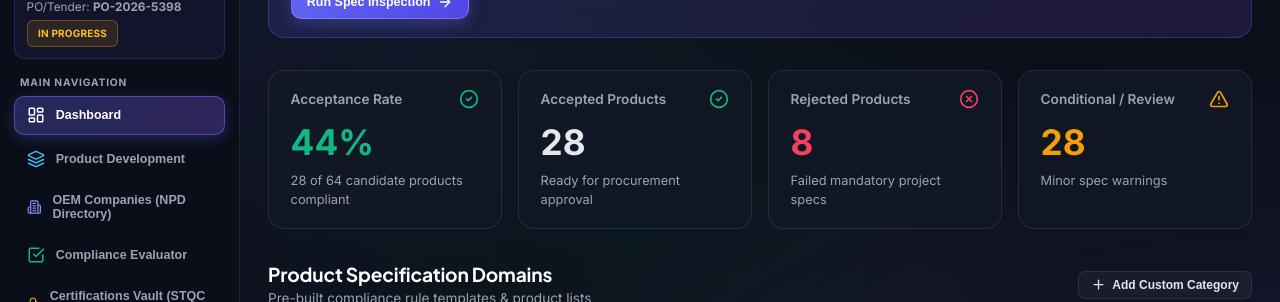
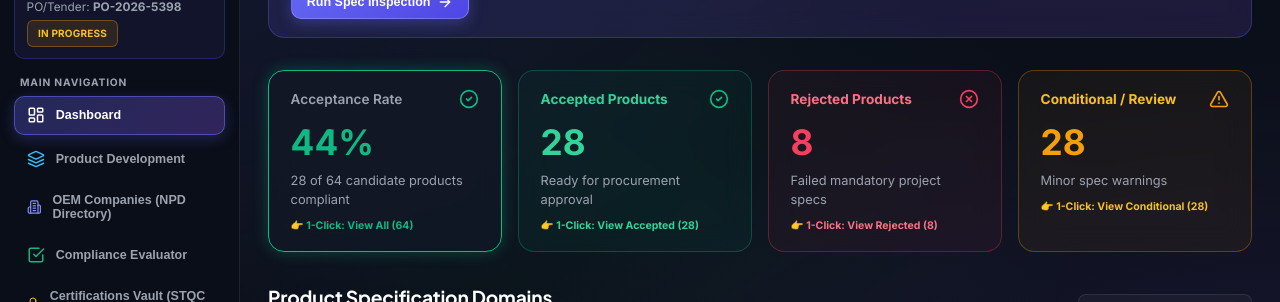
Before and after one commit to kamutam/Product_Development, a React (Vite) app: page / in a window 1280 px wide. Shown: the part 187-489 px from the top of the page. Built offline with nearby package versions, Linux system fonts and the light colour scheme; no server answers.

Commit message:
Feat: Add 1-click status card interactive filtering

```diff
--- a/src/App.jsx
+++ b/src/App.jsx
@@ -47,6 +47,7 @@ export default function App() {
 
   const [activeTab, setActiveTab] = useState('dashboard');
   const [selectedProjectId, setSelectedProjectId] = useState(projects[0]?.id || '');
+  const [evaluatorStatusFilter, setEvaluatorStatusFilter] = useState('ALL');
   const [auditModalData, setAuditModalData] = useState(null);
   const [oemMeetingData, setOemMeetingData] = useState(null);
 
@@ -148,6 +149,8 @@ export default function App() {
             setActiveTab={setActiveTab}
             setSelectedProjectId={setSelectedProjectId}
             onSelectProductForAudit={(prod, res) => setAuditModalData({ product: prod, res })}
+            evaluatorStatusFilter={evaluatorStatusFilter}
+            setEvaluatorStatusFilter={setEvaluatorStatusFilter}
           />
         )}
 
@@ -176,6 +179,8 @@ export default function App() {
             setSelectedProjectId={setSelectedProjectId}
             onSelectProductForAudit={(prod, res) => setAuditModalData({ product: prod, res })}
             onScheduleOEMMeeting={(prod, proj) => setOemMeetingData({ product: prod, project: proj })}
+            statusFilter={evaluatorStatusFilter}
+            setStatusFilter={setEvaluatorStatusFilter}
           />
         )}
 
--- a/src/components/Dashboard.jsx
+++ b/src/components/Dashboard.jsx
@@ -13,7 +13,10 @@ const ICON_MAP = {
   Cpu: Cpu
 };
 
-export default function Dashboard({ projects, products, categories, activeProjectId, setActiveTab, setSelectedProjectId, onSelectProductForAudit }) {
+export default function Dashboard({
+  projects, products, categories, activeProjectId, setActiveTab, setSelectedProjectId, onSelectProductForAudit,
+  evaluatorStatusFilter, setEvaluatorStatusFilter
+}) {
   const activeProject = projects.find(p => p.id === activeProjectId) || projects[0];
   const activeCategory = categories.find(c => c.id === activeProject?.categoryId);
 
@@ -29,6 +32,13 @@ export default function Dashboard({ projects, products, categories, activeProjec
   const conditionalCount = evaluations.filter(e => e.res.status === 'CONDITIONAL').length;
   const totalScreened = evaluations.length;
   const acceptRate = totalScreened > 0 ? Math.round((acceptedCount / totalScreened) * 100) : 0;
+
+  const handleCardClick = (statusVal) => {
+    if (setEvaluatorStatusFilter) {
+      setEvaluatorStatusFilter(statusVal);
+    }
+    setActiveTab('evaluator');
+  };
 
   return (
     <div style={{ display: 'flex', flexDirection: 'column', gap: '2rem' }}>
@@ -59,9 +69,20 @@ export default function Dashboard({ projects, products, categories, activeProjec
         </div>
       </div>
 
-      {/* Metrics Cards */}
+      {/* Metrics Cards with 1-Click Interactive Status Filter */}
       <div className="grid-cols-4">
-        <div className="card">
+        {/* CARD 1: ACCEPTANCE RATE */}
+        <div
+          className="card"
+          style={{
+            cursor: 'pointer',
+            transition: 'all 0.2s ease',
+            border: evaluatorStatusFilter === 'ALL' ? '1.5px solid #10b981' : '1px solid var(--border-color)',
+            boxShadow: evaluatorStatusFilter === 'ALL' ? '0 0 15px rgba(16, 185, 129, 0.3)' : 'none'
+          }}
+          onClick={() => handleCardClick('ALL')}
+          title="Click to view all screened candidate products"
+        >
           <div style={{ display: 'flex', justifyContent: 'space-between', alignItems: 'center' }}>
             <span style={{ fontSize: '0.85rem', color: 'var(--text-muted)', fontWeight: 600 }}>Acceptance Rate</span>
             <CheckCircle2 color="var(--success)" size={20} />
@@ -72,24 +93,54 @@ export default function Dashboard({ projects, products, categories, activeProjec
           <div style={{ fontSize: '0.8rem', color: 'var(--text-muted)', marginTop: '0.25rem' }}>
             {acceptedCount} of {totalScreened} candidate products compliant
           </div>
+          <div style={{ fontSize: '10.5px', color: '#10b981', fontWeight: 700, marginTop: '0.5rem', display: 'flex', alignItems: 'center', gap: '0.25rem' }}>
+            👉 1-Click: View All ({totalScreened})
+          </div>
         </div>
 
-        <div className="card">
+        {/* CARD 2: ACCEPTED PRODUCTS */}
+        <div
+          className="card"
+          style={{
+            cursor: 'pointer',
+            transition: 'all 0.2s ease',
+            border: evaluatorStatusFilter === 'ACCEPTED' ? '2px solid #10b981' : '1px solid rgba(16, 185, 129, 0.3)',
+            boxShadow: evaluatorStatusFilter === 'ACCEPTED' ? '0 0 15px rgba(16, 185, 129, 0.35)' : 'none',
+            background: 'rgba(16, 185, 129, 0.05)'
+          }}
+          onClick={() => handleCardClick('ACCEPTED')}
+          title="Click to view only Accepted products"
+        >
           <div style={{ display: 'flex', justifyContent: 'space-between', alignItems: 'center' }}>
-            <span style={{ fontSize: '0.85rem', color: 'var(--text-muted)', fontWeight: 600 }}>Accepted Products</span>
+            <span style={{ fontSize: '0.85rem', color: '#34d399', fontWeight: 700 }}>Accepted Products</span>
             <CheckCircle2 color="var(--success)" size={20} />
           </div>
-          <div style={{ fontSize: '2.2rem', fontWeight: 800, marginTop: '0.5rem' }}>
+          <div style={{ fontSize: '2.2rem', fontWeight: 800, marginTop: '0.5rem', color: '#34d399' }}>
             {acceptedCount}
           </div>
           <div style={{ fontSize: '0.8rem', color: 'var(--text-muted)', marginTop: '0.25rem' }}>
             Ready for procurement approval
           </div>
+          <div style={{ fontSize: '10.5px', color: '#34d399', fontWeight: 700, marginTop: '0.5rem', display: 'flex', alignItems: 'center', gap: '0.25rem' }}>
+            👉 1-Click: View Accepted ({acceptedCount})
+          </div>
         </div>
 
-        <div className="card">
+        {/* CARD 3: REJECTED PRODUCTS */}
+        <div
+          className="card"
+          style={{
+            cursor: 'pointer',
+            transition: 'all 0.2s ease',
+            border: evaluatorStatusFilter === 'REJECTED' ? '2px solid #fb7185' : '1px solid rgba(244, 63, 94, 0.3)',
+            boxShadow: evaluatorStatusFilter === 'REJECTED' ? '0 0 15px rgba(244, 63, 94, 0.35)' : 'none',
+            background: 'rgba(244, 63, 94, 0.05)'
+          }}
+          onClick={() => handleCardClick('REJECTED')}
+          title="Click to view only Rejected products"
+        >
           <div style={{ display: 'flex', justifyContent: 'space-between', alignItems: 'center' }}>
-            <span style={{ fontSize: '0.85rem', color: 'var(--text-muted)', fontWeight: 600 }}>Rejected Products</span>
+            <span style={{ fontSize: '0.85rem', color: '#fb7185', fontWeight: 700 }}>Rejected Products</span>
             <XCircle color="var(--danger)" size={20} />
           </div>
           <div style={{ fontSize: '2.2rem', fontWeight: 800, marginTop: '0.5rem', color: 'var(--danger)' }}>
@@ -98,11 +149,26 @@ export default function Dashboard({ projects, products, categories, activeProjec
           <div style={{ fontSize: '0.8rem', color: 'var(--text-muted)', marginTop: '0.25rem' }}>
             Failed mandatory project specs
           </div>
+          <div style={{ fontSize: '10.5px', color: '#fb7185', fontWeight: 700, marginTop: '0.5rem', display: 'flex', alignItems: 'center', gap: '0.25rem' }}>
+            👉 1-Click: View Rejected ({rejectedCount})
+          </div>
         </div>
 
-        <div className="card">
+        {/* CARD 4: CONDITIONAL / REVIEW PRODUCTS */}
+        <div
+          className="card"
+          style={{
+            cursor: 'pointer',
+            transition: 'all 0.2s ease',
+            border: evaluatorStatusFilter === 'CONDITIONAL' ? '2px solid #fbbf24' : '1px solid rgba(245, 158, 11, 0.3)',
+            boxShadow: evaluatorStatusFilter === 'CONDITIONAL' ? '0 0 15px rgba(245, 158, 11, 0.35)' : 'none',
+            background: 'rgba(245, 158, 11, 0.05)'
+          }}
+          onClick={() => handleCardClick('CONDITIONAL')}
+          title="Click to view only Conditional / Review products"
+        >
           <div style={{ display: 'flex', justifyContent: 'space-between', alignItems: 'center' }}>
-            <span style={{ fontSize: '0.85rem', color: 'var(--text-muted)', fontWeight: 600 }}>Conditional / Review</span>
+            <span style={{ fontSize: '0.85rem', color: '#fbbf24', fontWeight: 700 }}>Conditional / Review</span>
             <AlertTriangle color="var(--warning)" size={20} />
           </div>
           <div style={{ fontSize: '2.2rem', fontWeight: 800, marginTop: '0.5rem', color: 'var(--warning)' }}>
@@ -110,6 +176,9 @@ export default function Dashboard({ projects, products, categories, activeProjec
           </div>
           <div style={{ fontSize: '0.8rem', color: 'var(--text-muted)', marginTop: '0.25rem' }}>
             Minor spec warnings
+          </div>
+          <div style={{ fontSize: '10.5px', color: '#fbbf24', fontWeight: 700, marginTop: '0.5rem', display: 'flex', alignItems: 'center', gap: '0.25rem' }}>
+            👉 1-Click: View Conditional ({conditionalCount})
           </div>
         </div>
       </div>
```
Also changed, not shown: src/components/ComplianceEvaluator.jsx (+50 -21 lines).
